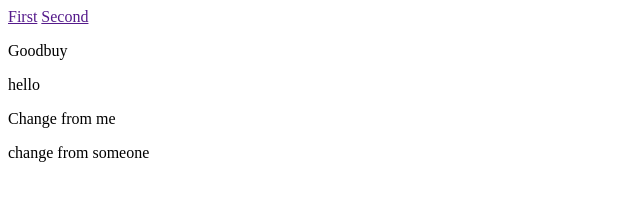
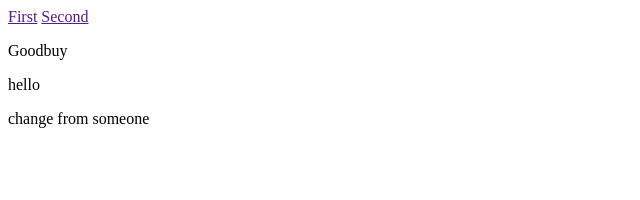
Before and after one commit to AlisherKhamidov/example_git_02, a plain HTML site: page index.html in a window 1280 px wide. Shown: the whole page, without its empty margins (0-640 px from the left). Drawn offline with Linux system fonts and the light colour scheme.

Commit message:
Revert "add p"
This reverts commit a02f49a572b2180d75e2f46f07410587a59c0495.

```diff
--- a/index.html
+++ b/index.html
@@ -12,7 +12,6 @@
       <a href="">Second</a>
       <p>Goodbuy</p>
       <p>hello</p>
-      <p>Change from me</p>
       <p>change from someone</p>
     </nav>
   </header>
```
